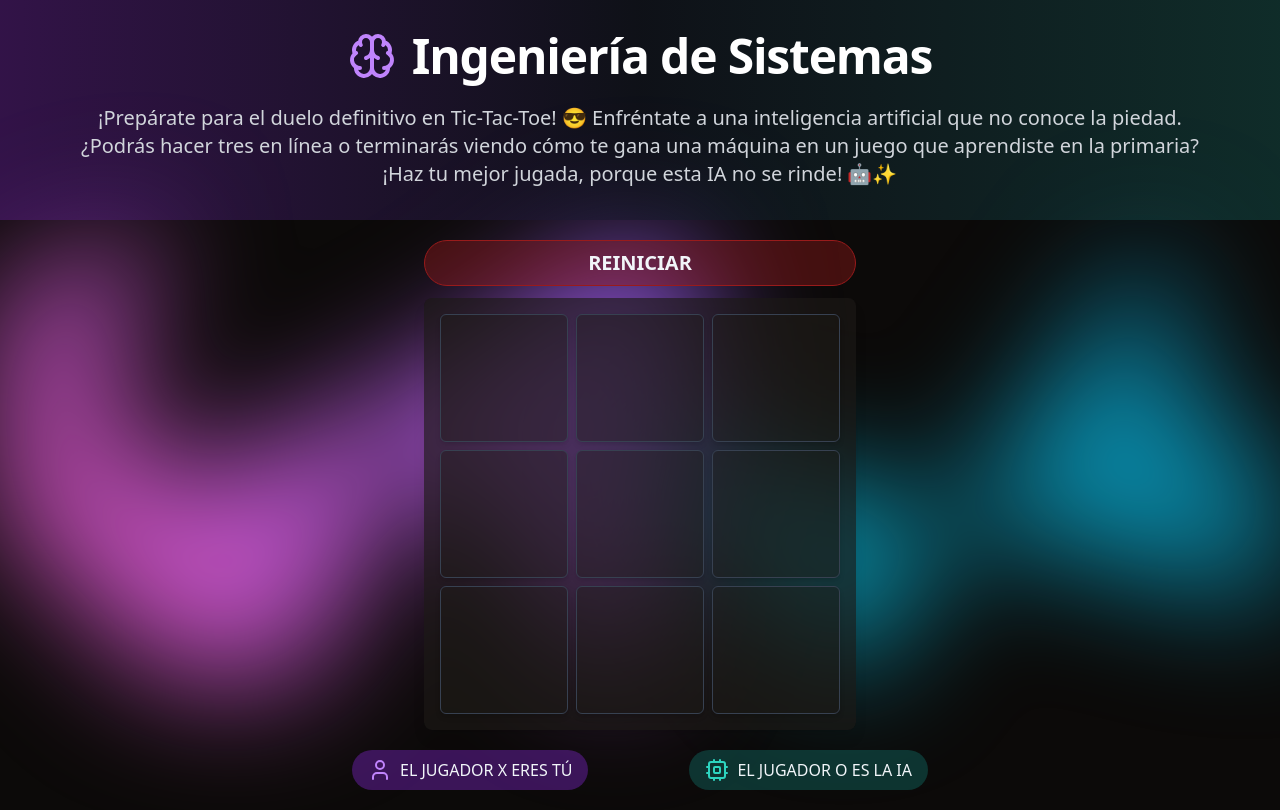
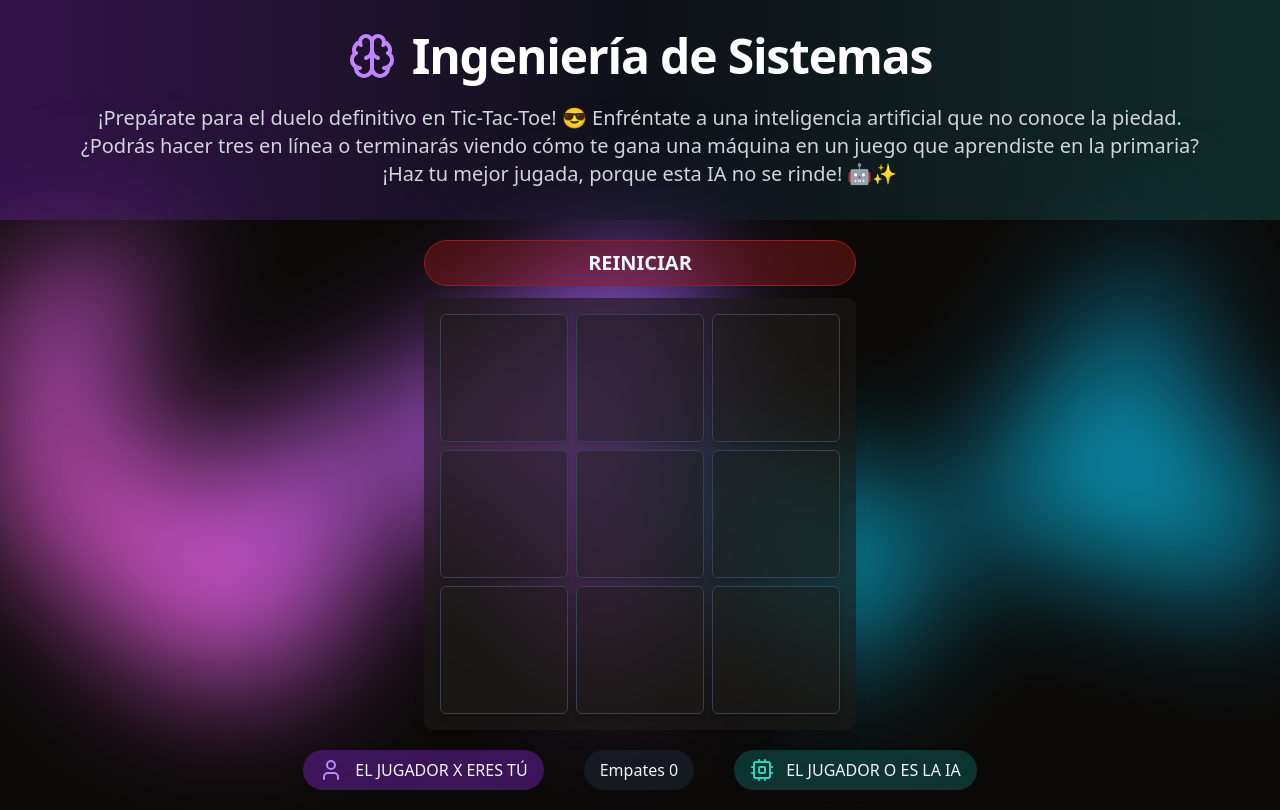
Before and after one commit to KEVIN-117/tic-tac-toe-game, a Next.js app: page / in a window 1280 px wide. Built offline with nearby package versions, Linux system fonts and the light colour scheme.

Commit message:
update ai code

```diff
--- a/src/layout/Board.tsx
+++ b/src/layout/Board.tsx
@@ -9,8 +9,16 @@ export function Board() {
     const [xIsNext, setXisNext] = useState(true)
     const [tableValue, setTableValue] = useState(Array(9).fill(null))
     const [winner, setWinner] = useState<string | null>(null);
+    const [winnerCounter, setWinnerCounter] = useState({ X: 0, O: 0, Tie: 0 });
+
     useEffect(() => {
         const result = CalculateWinner(tableValue);
+        setWinnerCounter((prev) => {
+            if (result === 'X') return { ...prev, X: prev.X + 1 };
+            if (result === 'O') return { ...prev, O: prev.O + 1 };
+            if (result === 'Tie') return { ...prev, Tie: prev.Tie + 1 };
+            return prev;
+        })
         if (result) setWinner(result);
         if (result !== 'Tie' && result) {
             handleConfetti();
@@ -37,13 +45,13 @@ export function Board() {
         if (!xIsNext && !winner) {
             aiMove(tableValue, setTableValue, setXisNext);
         }
-    }, [xIsNext]);
+    }, [xIsNext, tableValue, winner]);
     return (
         <>
             <div className='space-y-3'>
-                <button className='rounded-full bg-red-800/40 border border-red-800 px-4 py-2 text-xl font-bold uppercase w-full' onClick={resetGame}>{winner ? 'Iniciar nuevo Juego' : 'Reiniciar'}</button>
+                <button className={`rounded-full bg-red-800/40 border border-red-800 px-4 py-2 text-xl font-bold uppercase w-full ${winner ? 'animate-bounce' : ''}`} onClick={resetGame}>{winner ? 'Iniciar nuevo Juego' : 'Reiniciar'}</button>
                 <div className="flex flex-col items-center justify-center bg-stone-900/40 text-gray-200 rounded-lg">
-                    {winner && <h2>{winner === 'Tie' ? '¡Es un empate!' : `Ganador: ${winner}`}</h2>}
+                    {winner && <h2 className='text-4xl font-bold uppercase bg-clip-text text-transparent bg-gradient-to-r from-violet-500 to-[#0c4a6e]'>{winner === 'Tie' ? '¡Es un empate!' : `Ganador: ${winner}`}</h2>}
                     <div className="grid grid-cols-3 gap-2 p-4 bg-stone-900/40 rounded-lg shadow-lg">
                         {Array(9).fill(null).map((_, index) => (
                             <Square key={index} value={tableValue[index]} onSquareClick={() => { handleClick(index) }} />
@@ -52,18 +60,27 @@ export function Board() {
                 </div>
 
             </div>
-            <div className="flex justify-between w-full max-w-xl">
-                <div className="flex items-center bg-purple-800 bg-opacity-50 px-4 py-2 rounded-full">
+            <div className="flex justify-between w-auto gap-10">
+                <div className="flex gap-1 items-center bg-purple-800 bg-opacity-50 px-4 py-2 rounded-full">
                     <User className="w-6 h-6 mr-2 text-purple-400" />
                     <span>
                         EL JUGADOR X ERES TÚ
                     </span>
+
+                    {winnerCounter.X > 0 && <p>Tiene {winnerCounter.X} victoria</p>}
                 </div>
-                <div className="flex items-center bg-teal-800 bg-opacity-50 px-4 py-2 rounded-full">
+                <div className="flex items-center bg-gray-800 bg-opacity-50 px-4 py-2 rounded-full">
+                    <span>
+                        Empates {winnerCounter.Tie}
+                    </span>
+                </div>
+                <div className="flex gap-1 items-center bg-teal-800 bg-opacity-50 px-4 py-2 rounded-full">
                     <Cpu className="w-6 h-6 mr-2 text-teal-400" />
                     <span>
                         EL JUGADOR O ES LA IA
                     </span>
+
+                    {winnerCounter.O > 0 && <p>Tiene {winnerCounter.O} victoria</p>}
                 </div>
             </div>
         </>
```
